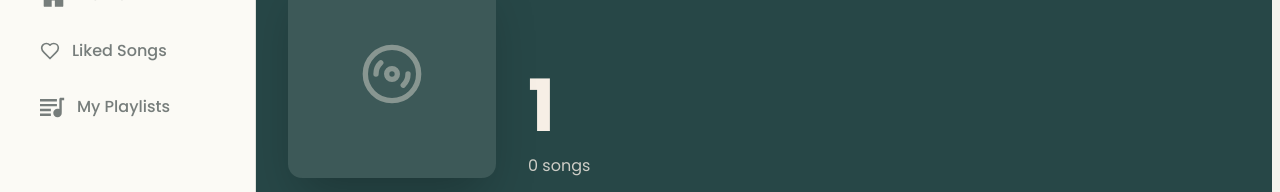
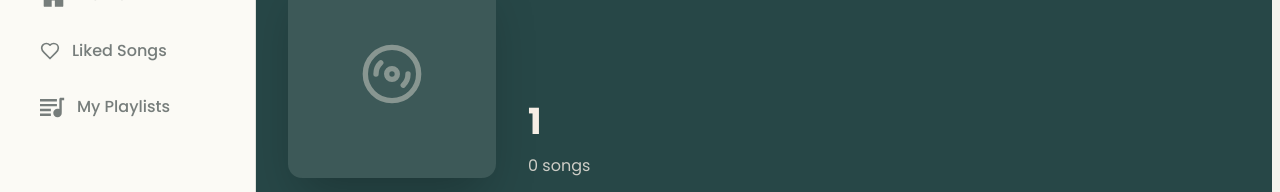
Before and after one commit to sutharrahul/swaras-music-app, a Next.js app: page /album/1 in a window 1280 px wide. Shown: the part 150-342 px from the top of the page. Built offline with nearby package versions, Linux system fonts and the light colour scheme; no server answers; the database is empty.

Commit message:
fix(albums): shrink the album title so long soundtrack names fit

```diff
--- a/src/app/album/[name]/page.tsx
+++ b/src/app/album/[name]/page.tsx
@@ -152,7 +152,15 @@ export default function AlbumPage() {
           </span>
 
           <div className="min-w-0">
-            <h1 className="text-4xl font-extrabold tracking-tight text-primary-foreground break-words md:text-6xl lg:text-7xl">
+            {/* A step smaller than the artist page's `lg:text-6xl`, not larger.
+                Album names are routinely far longer than a person's name — a
+                real one here is "Dhurandhar (Original Motion Picture
+                Soundtrack)" — so the same scale that flatters "Shakira" wraps a
+                soundtrack title onto three lines and leaves it towering over the
+                cover art it belongs to. `max-w-3xl` stops a long title running
+                the full width of a wide screen for the same reason the artist
+                bio is capped. */}
+            <h1 className="max-w-3xl text-2xl font-extrabold tracking-tight text-primary-foreground break-words md:text-3xl lg:text-4xl">
               {name}
             </h1>
             {!isLoading && !isError && (
```
